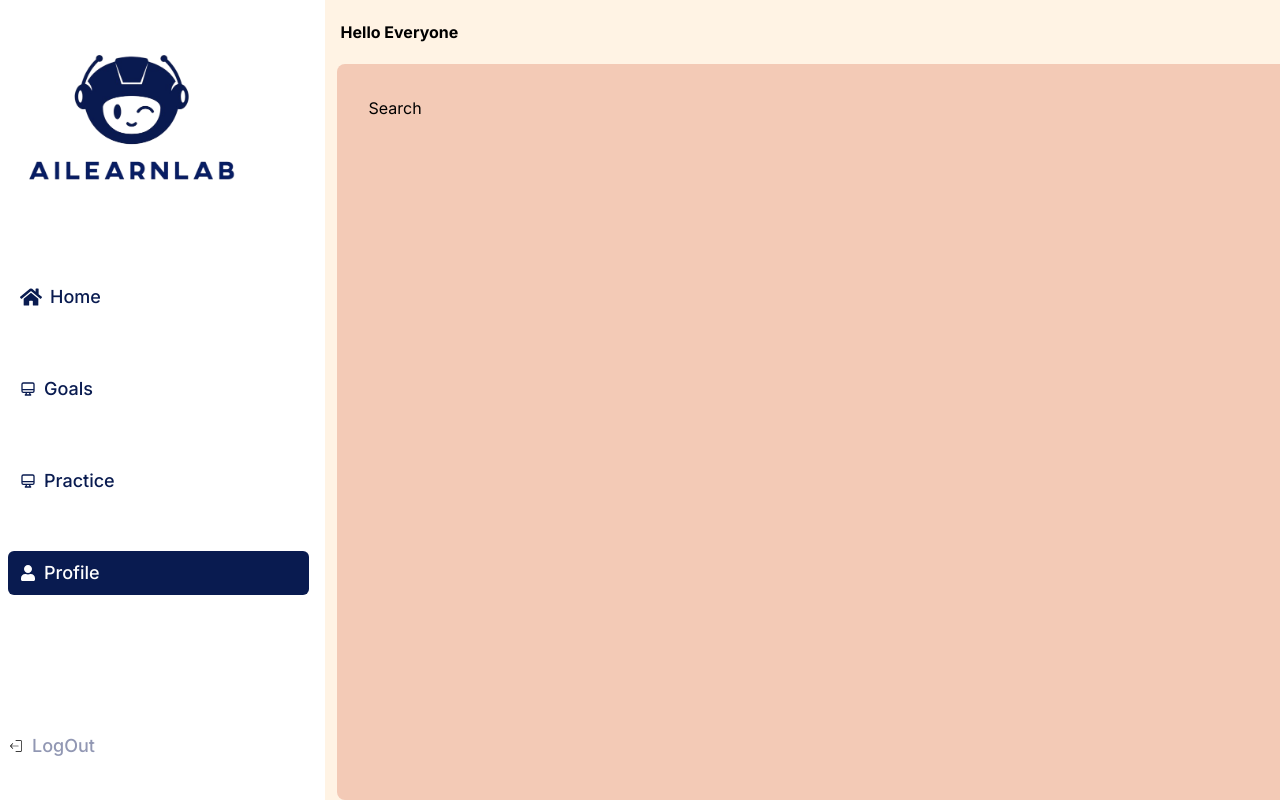
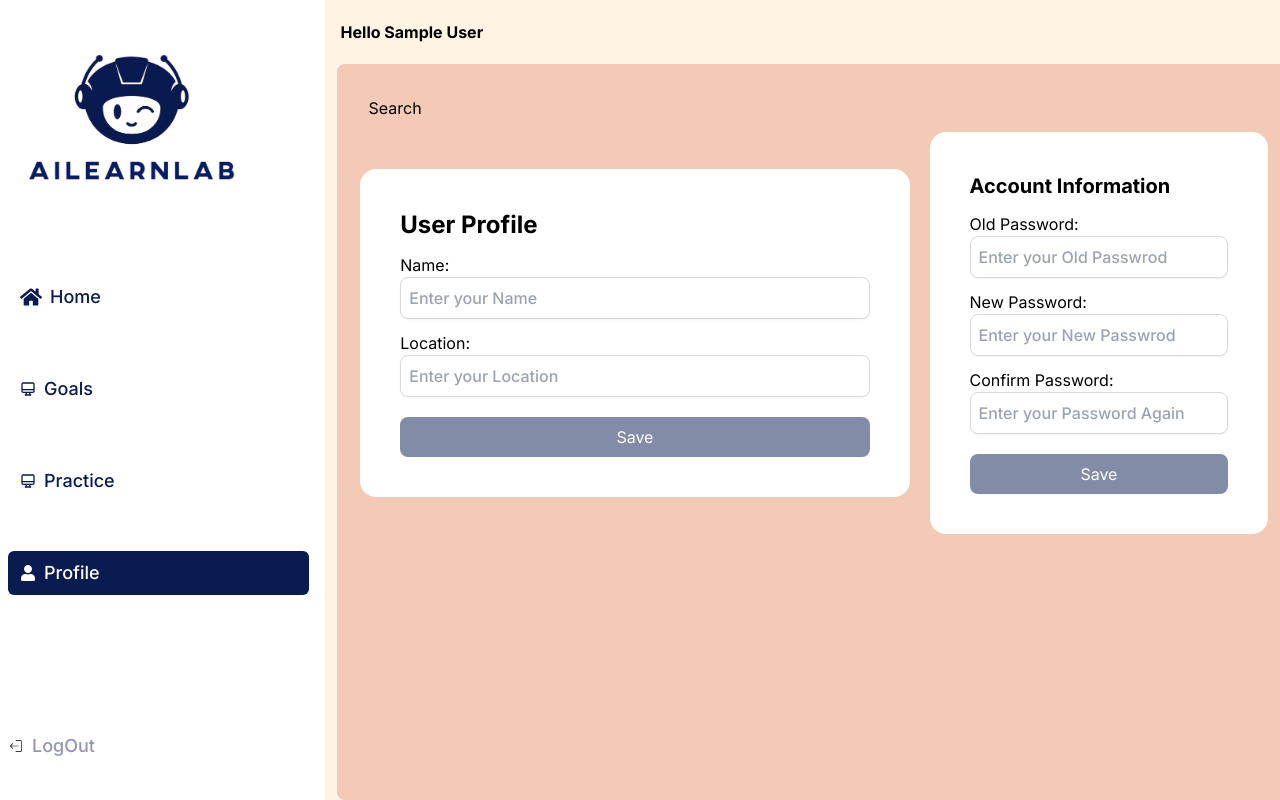
Before and after one commit to deep-dive-devs/AILearnLab, a Next.js app: page /profile in a window 1280 px wide. Built offline with nearby package versions, Linux system fonts and the light colour scheme; no server answers; the database is empty; sample sign-in values are in the browser's storage.

Commit message:
profile functionality done

```diff
--- a/package.json
+++ b/package.json
@@ -14,7 +14,8 @@
     "openai": "^4.27.1",
     "react": "^18",
     "react-dom": "^18",
-    "react-icons": "^5.0.1"
+    "react-icons": "^5.0.1",
+    "sonner": "^1.4.32"
   },
   "devDependencies": {
     "@types/react-dom": "^18.2.18",
--- a/src/app/(dashboard)/profile/page.js
+++ b/src/app/(dashboard)/profile/page.js
@@ -1,16 +1,216 @@
 "use client";
 import React, { useEffect, useState } from "react";
 import CustomInput from "../../../components/shared/customInput";
-
+import { toast } from "sonner";
+import { auth, db } from "@/app/firebase";
+import {
+  AuthCredential,
+  EmailAuthProvider,
+  reauthenticateWithCredential,
+  updatePassword,
+  updateProfile,
+} from "firebase/auth";
+import { useAuth } from "@/components/context/AuthContext";
+import {
+  collection,
+  getDocs,
+  query,
+  updateDoc,
+  where,
+} from "firebase/firestore";
 
 const Profile = () => {
+  const [userDataForm, setUserDataForm] = useState({
+    displayName: "",
+    location: "",
+  });
+  const [passwordForm, setPasswordForm] = useState({
+    oldPassword: "",
+    newPassword: "",
+    confirmPassword: "",
+  });
+  const [errorPassword, setErrorPassword] = useState(null);
+  const [changeFormUserData, setChangeFormUserData] = useState(false);
+  const [changePassword, setChangePassword] = useState(false);
+  const [error, setError] = useState(null);
+  const { user, loading, users, updateData } = useAuth();
+  console.log(user);
+  useEffect(() => {
+    const getUser = () => {
+      if (!user || !users) return null;
+      const authenticatedUser = users.find((u) => u.uid === user.uid);
 
+      return authenticatedUser;
+    };
+    const popUser = getUser();
+    console.log(popUser);
+    setUserDataForm({
+      displayName: popUser?.displayName,
+      location: popUser?.location || "",
+    });
+  }, [user, users]);
+
+  const handleChange = (e) => {
+    //Use e to retrive name and value of input field and then proceed to update register data
+    const { name, value } = e.target;
+    setUserDataForm((prevState) => ({
+      ...prevState,
+      [name]: value,
+    }));
+    setChangeFormUserData(true);
+  };
+
+  const handleSecondFormChange = (e) => {
+    //Use e to retrive name and value of input field and then proceed to update register data
+    const { name, value } = e.target;
+    setPasswordForm((prevState) => ({
+      ...prevState,
+      [name]: value,
+    }));
+    setChangePassword(true);
+  };
+
+  const handleChangePassword = async (e) => {
+    e.preventDefault();
+    setErrorPassword(null);
+    setChangePassword(false);
+
+    try {
+      const { oldPassword, newPassword, confirmPassword } = passwordForm;
+      if (newPassword !== confirmPassword) {
+        setErrorPassword("Passwords do not match");
+        return;
+      }
+      if (oldPassword === confirmPassword) {
+        setErrorPassword("You cannot use the Old passwrod Again");
+        return;
+      }
+      // Re-authenticate user for security (you may need to implement this part)
+      const recentUser = auth.currentUser;
+     const credential = EmailAuthProvider.credential(
+       user.email,
+       oldPassword
+     );  await reauthenticateWithCredential(recentUser, credential);
+      // Change password
+      await updatePassword(recentUser, newPassword);
+      toast.success("Password Changed Successfully");
+    } catch (error) {
+      console.log(error);
+      setErrorPassword(error.message);
+    }
+  };
+  const handleUserData = async (e) => {
+    e.preventDefault();
+    setError(null);
+    setChangeFormUserData(false);
+    try {
+      const { displayName, location } = userDataForm;
+      if (!displayName) {
+        setError("Name is required");
+        return;
+      }
+
+      const userQ = query(
+        collection(db, "authUsers"),
+        where("uid", "==", user.uid)
+      );
+
+      // Execute the user query
+      const userQuerySnapshot = await getDocs(userQ);
+
+      // Update the user document
+      if (!userQuerySnapshot.empty) {
+        const userDocRef = userQuerySnapshot.docs[0].ref;
+        await updateProfile(user, {
+          displayName: displayName,
+        });
+        await updateDoc(userDocRef, {
+          displayName: displayName,
+          location: location,
+        });
+      } else {
+        toast.error("User document not found");
+      }
+      toast.success("User Info Updated Successfully");
+    } catch (error) {
+      console.log(error);
+      toast.error("Error updating user info: " + error.message);
+
+      setError(error.message);
+    }
+  };
   return (
     <div className="bg-backgroundTertiary w-full min-h-[80vh] h-full mx-3 p-5 rounded-lg">
       <div className="m-3">Search</div>
-
-
-</div>
-
-  )}
+      <div className="flex justify-center items-center gap-5">
+        <div className="w-[60%] bg-white p-10 rounded-2xl ">
+          <h2 className="text-2xl font-bold">User Profile</h2>
+          <form onSubmit={handleUserData}>
+            <CustomInput
+              name={"displayName"}
+              label={"Name:"}
+              handleChange={handleChange}
+              type="text"
+              placeholder="Enter your Name"
+              value={userDataForm.displayName}
+            />
+            <CustomInput
+              name={"location"}
+              label={"Location:"}
+              handleChange={handleChange}
+              type="text"
+              placeholder="Enter your Location"
+              value={userDataForm.location}
+            />
+            {error && <p className="text-red-600">{error}</p>}
+            <button
+              className="bg-buttonColor mt-2 rounded-lg hover:scale-105 hover:shadow-lg w-full py-2 text-white"
+              type="submit"
+              disabled={!changeFormUserData}
+            >
+              Save
+            </button>
+          </form>
+        </div>
+        <div className="w-[37%] bg-white p-10 rounded-2xl">
+          <h2 className="text-xl font-bold">Account Information</h2>
+          <form onSubmit={handleChangePassword}>
+            <CustomInput
+              name={"oldPassword"}
+              label={"Old Password:"}
+              handleChange={handleSecondFormChange}
+              type="password"
+              placeholder="Enter your Old Passwrod"
+              value={passwordForm.oldPassword}
+            />
+            <CustomInput
+              name={"newPassword"}
+              label={"New Password:"}
+              handleChange={handleSecondFormChange}
+              type="password"
+              placeholder="Enter your New Passwrod"
+              value={passwordForm.newPassword}
+            />
+            <CustomInput
+              name={"confirmPassword"}
+              label={"Confirm Password:"}
+              handleChange={handleSecondFormChange}
+              type="password"
+              placeholder="Enter your Password Again"
+              value={passwordForm.confirmPassword}
+            />
+            {errorPassword && <p className="text-red-600">{errorPassword}</p>}
+            <button
+              className="bg-buttonColor mt-2 rounded-lg hover:scale-105 hover:shadow-lg w-full py-2 text-white"
+              type="submit"
+              disabled={!changePassword}
+            >
+              Save
+            </button>
+          </form>
+        </div>
+      </div>
+    </div>
+  );
+};
 export default Profile;
--- a/src/app/layout.jsx
+++ b/src/app/layout.jsx
@@ -1,5 +1,6 @@
 import { Inter } from "next/font/google";
 import "./globals.css";
+import { Toaster } from "sonner";
 
 const inter = Inter({ subsets: ["latin"] });
 
@@ -10,6 +11,7 @@ export const metadata = {
 export default function RootLayout({ children }) {
   return (
     <html lang="en">
+      <Toaster position="top-center"/>
       <body className={inter.className}>{children}</body>
     </html>
   );
--- a/src/components/auth /loginForm.js
+++ b/src/components/auth /loginForm.js
@@ -61,6 +61,7 @@ const LoginForm = () => {
           type="email"
           placeholder="Enter your Email"
           name="emailAddress"
+          value={loginData.emailAddress}
           label="Email Address"
           handleChange={handleChange}
         />
@@ -68,6 +69,7 @@ const LoginForm = () => {
           type="password"
           placeholder="Enter your Password"
           name="password"
+          value={loginData.password}
           label="Password"
           handleChange={handleChange}
         />
--- a/src/components/auth /registerForm.js
+++ b/src/components/auth /registerForm.js
@@ -89,6 +89,7 @@ const RegisterForm = () => {
         <CustomInput
           type="text"
           placeholder="Enter your Name"
+          value={registerData.displayName}
           name="displayName"
           label="Name"
           handleChange={handleChange}
@@ -97,6 +98,7 @@ const RegisterForm = () => {
           type="email"
           placeholder="Enter your Email"
           name="emailAddress"
+          value={registerData.emailAddress}
           label="Email Address"
           handleChange={handleChange}
         />
@@ -104,6 +106,7 @@ const RegisterForm = () => {
           type="password"
           placeholder="Enter your Password"
           name="password"
+          value={registerData.password}
           label="Password"
           handleChange={handleChange}
         />
--- a/src/components/dashboard/header.js
+++ b/src/components/dashboard/header.js
@@ -1,9 +1,13 @@
+'use client'
 import React from "react";
+import { useAuth } from "../context/AuthContext";
 
 const Header = () => {
+  const { user } = useAuth();
+
   return (
     <div className="px-4 py-5">
-      <h3>Hello Everyone</h3>
+      <h3>Hello {user?.displayName}</h3>
     </div>
   );
 };
--- a/src/components/shared/customInput.js
+++ b/src/components/shared/customInput.js
@@ -1,6 +1,6 @@
 import React from "react";
 
-const CustomInput = ({ name, placeholder, label, type, handleChange }) => {
+const CustomInput = ({ name,value, placeholder, label, type, handleChange }) => {
   return (
     <div className="my-3">
       <label htmlFor={name}>{label}</label>
@@ -9,6 +9,7 @@ const CustomInput = ({ name, placeholder, label, type, handleChange }) => {
         placeholder={placeholder}
         name={name}
         id={name}
+        value={value||''}
         onChange={handleChange}
         className="block w-full border border-[#d9d9d9] rounded-lg shadow-sm focus:ring-indigo-500 focus:border-indigo-500 sm:text-base text-sm font-medium p-2"
       />
```
Also changed, not shown: src/app/(dashboard)/goals/createGoal.js (+15 -15 lines), 1 other file (tests, documents, lock files or other folders).
